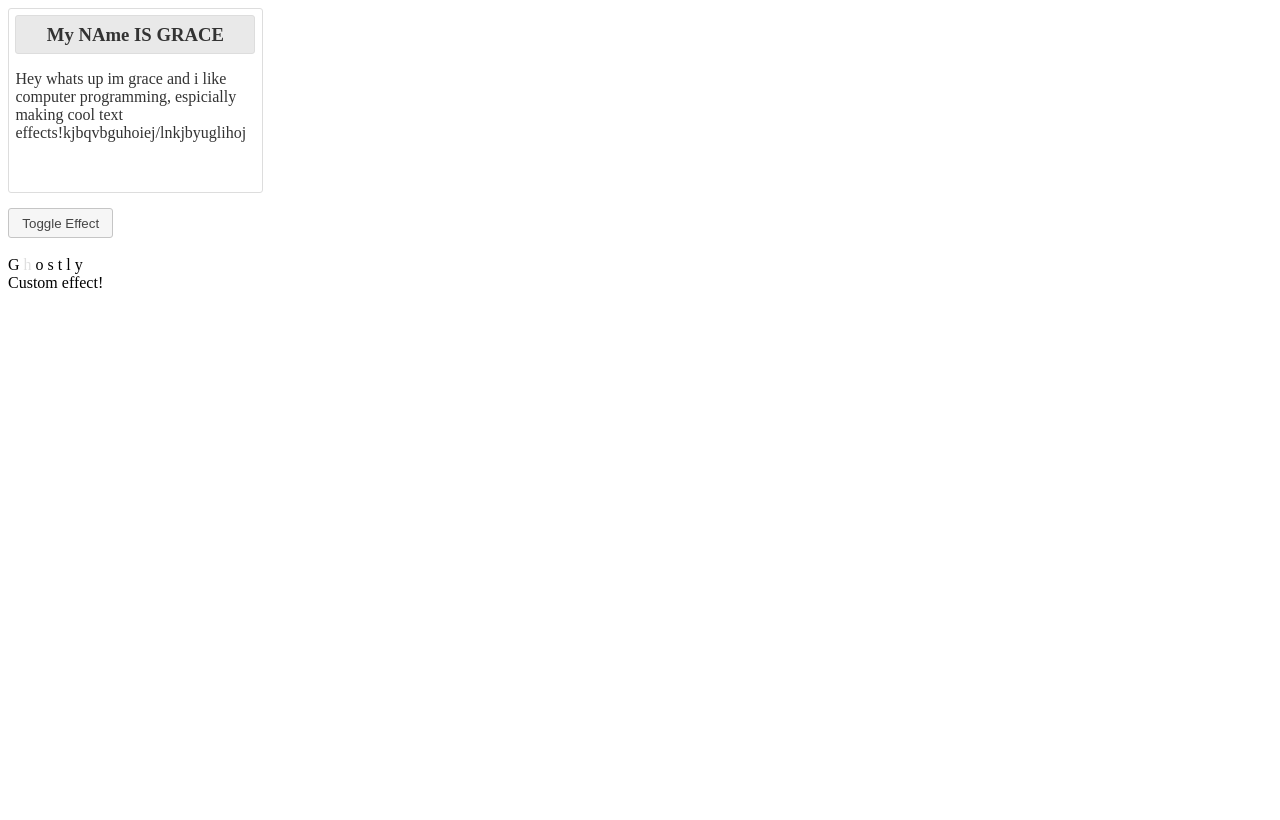
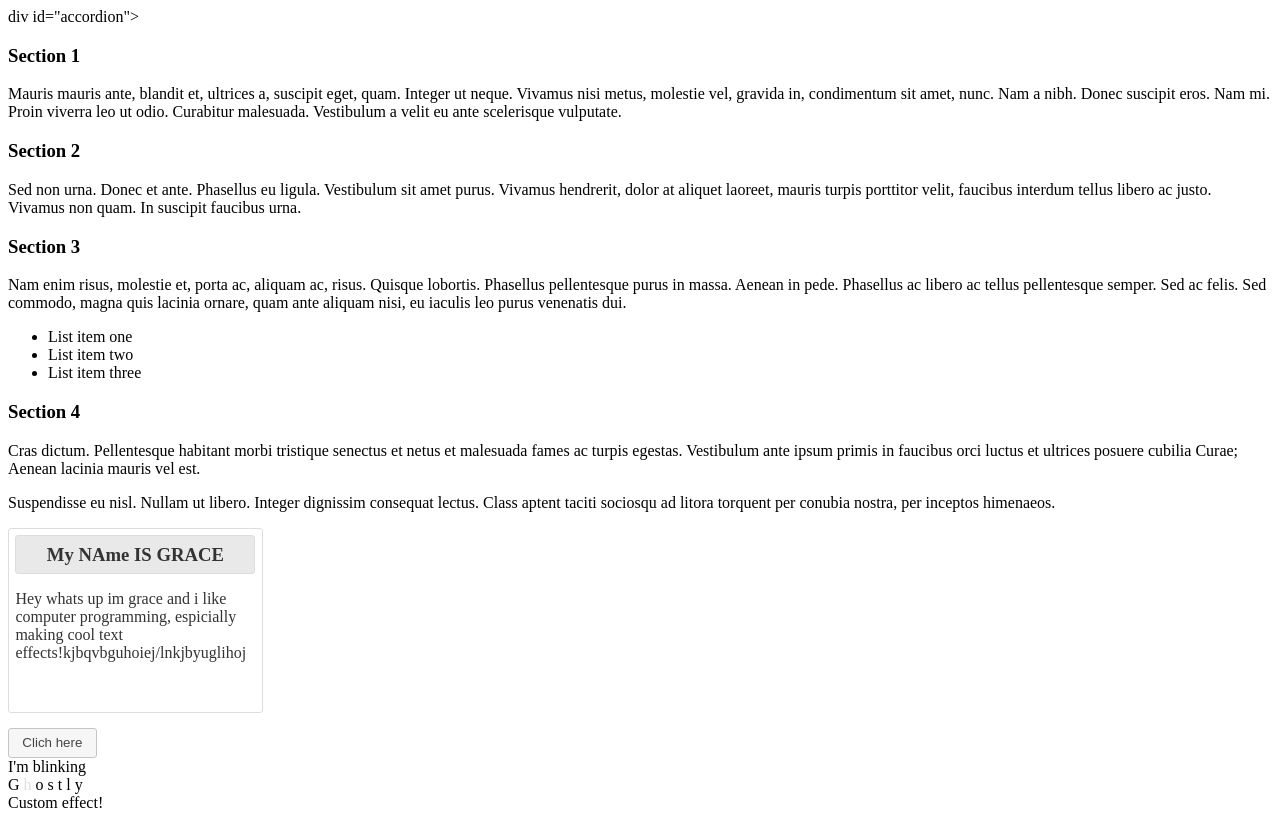
Before and after one commit to graholm/txt-effects, a plain HTML site: page -KWcpNsUAgD5lenmH1uR/index.html in a window 1280 px wide. Drawn offline with nearby package versions, Linux system fonts and the light colour scheme.

Commit message:
Classadoo autocommit

```diff
--- a/-KWcpNsUAgD5lenmH1uR/index.html
+++ b/-KWcpNsUAgD5lenmH1uR/index.html
@@ -2,6 +2,22 @@
 <html>
 
   <head>
+
+
+    <meta charset="utf-8">
+    <meta name="viewport" content="width=device-width, initial-scale=1">
+    <title>jQuery UI Accordion - Default functionality</title>
+    <link rel="stylesheet" href="//code.jquery.com/ui/1.12.1/themes/base/jquery-ui.css">
+    <link rel="stylesheet" href="/resources/demos/style.css">
+    <script src="https://code.jquery.com/jquery-1.12.4.js"></script>
+    <script src="https://code.jquery.com/ui/1.12.1/jquery-ui.js"></script>
+    <script>
+      $( function() {
+        $( "#accordion" ).accordion();
+      } );
+    </script>
+
+
     <title></title>
     <link rel="stylesheet" type="text/css" href="style.css" />
     <script src="/third_party/jquery/jquery.min.js"></script>
@@ -44,6 +60,56 @@
   </head>
   <body>
 
+    div id="accordion">
+    <h3>Section 1</h3>
+    <div>
+      <p>
+        Mauris mauris ante, blandit et, ultrices a, suscipit eget, quam. Integer
+        ut neque. Vivamus nisi metus, molestie vel, gravida in, condimentum sit
+        amet, nunc. Nam a nibh. Donec suscipit eros. Nam mi. Proin viverra leo ut
+        odio. Curabitur malesuada. Vestibulum a velit eu ante scelerisque vulputate.
+      </p>
+    </div>
+    <h3>Section 2</h3>
+    <div>
+      <p>
+        Sed non urna. Donec et ante. Phasellus eu ligula. Vestibulum sit amet
+        purus. Vivamus hendrerit, dolor at aliquet laoreet, mauris turpis porttitor
+        velit, faucibus interdum tellus libero ac justo. Vivamus non quam. In
+        suscipit faucibus urna.
+      </p>
+    </div>
+    <h3>Section 3</h3>
+    <div>
+      <p>
+        Nam enim risus, molestie et, porta ac, aliquam ac, risus. Quisque lobortis.
+        Phasellus pellentesque purus in massa. Aenean in pede. Phasellus ac libero
+        ac tellus pellentesque semper. Sed ac felis. Sed commodo, magna quis
+        lacinia ornare, quam ante aliquam nisi, eu iaculis leo purus venenatis dui.
+      </p>
+      <ul>
+        <li>List item one</li>
+        <li>List item two</li>
+        <li>List item three</li>
+      </ul>
+    </div>
+    <h3>Section 4</h3>
+    <div>
+      <p>
+        Cras dictum. Pellentesque habitant morbi tristique senectus et netus
+        et malesuada fames ac turpis egestas. Vestibulum ante ipsum primis in
+        faucibus orci luctus et ultrices posuere cubilia Curae; Aenean lacinia
+        mauris vel est.
+      </p>
+      <p>
+        Suspendisse eu nisl. Nullam ut libero. Integer dignissim consequat lectus.
+        Class aptent taciti sociosqu ad litora torquent per conubia nostra, per
+        inceptos himenaeos.
+      </p>
+    </div>
+    </div>
+
+
     <div class="toggler">
       <div id="effect" class="ui-widget-content ui-corner-all">
         <h3 class="ui-widget-header ui-corner-all">My NAme IS GRACE</h3>
@@ -53,7 +119,7 @@
       </div>
     </div>
 
-    <button id="button" class="ui-state-default ui-corner-all">Toggle Effect</button>
+    <button id="button" class="ui-state-default ui-corner-all">Clich here</button>
     <div class="blinking">
       I'm blinking
     </div>
--- a/-KWcpNsUAgD5lenmH1uR/script.js
+++ b/-KWcpNsUAgD5lenmH1uR/script.js
@@ -7,7 +7,7 @@ setInterval(function() {
     $(".blinking").css({"visibility": "visible"});
     shown = true;
   }
-}, 100)
+}, 1000)
 
 
 var lettersToFade = $(".by-letter-fade").children();
```
